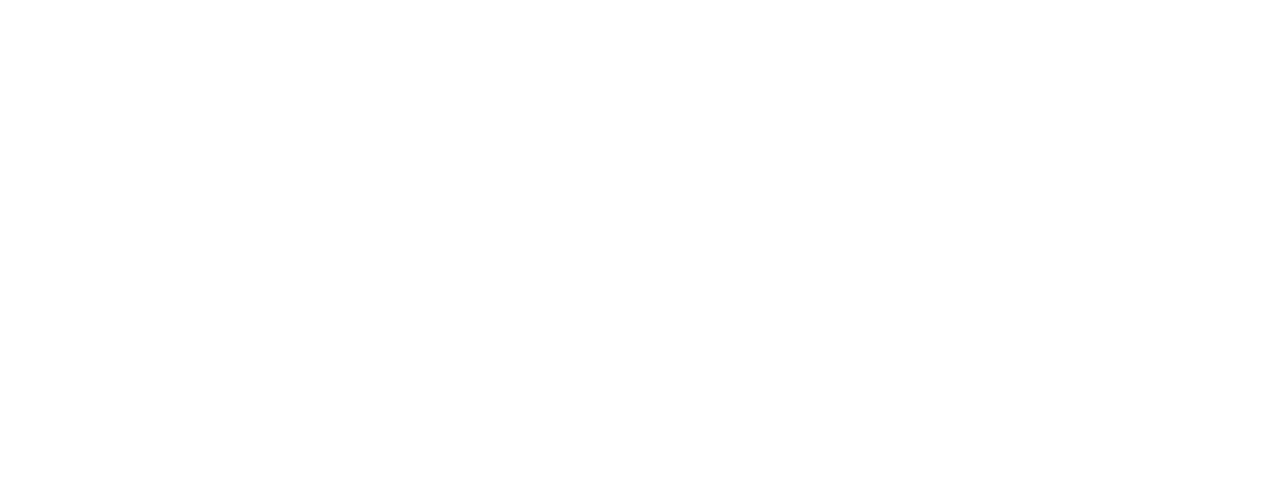
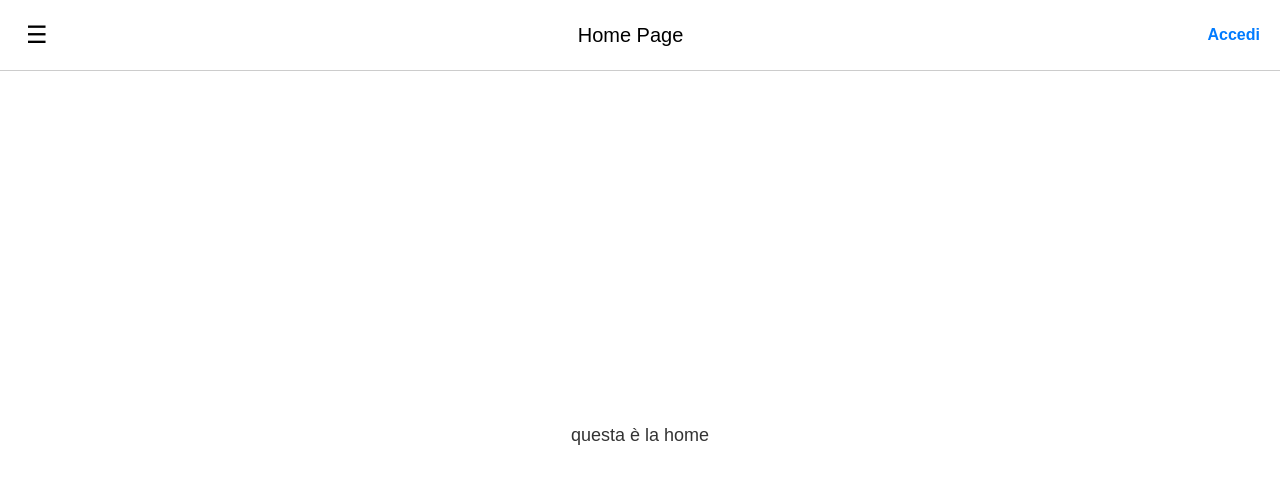
Before and after one commit to lucaCarlassara/webapp, a React (Create React App) app in the folder anime-rating-frontend/: page /home in a window 1280 px wide. Before the commit this address had no page. Shown: the top 484 px of the page. Built offline with nearby package versions, Linux system fonts and the light colour scheme.

Commit message:
con home page che manda al login

```diff
--- a/anime-rating-frontend/src/App.js
+++ b/anime-rating-frontend/src/App.js
@@ -11,7 +11,7 @@ function App() {
     return (
         <Router>
             <Routes>
-                <Route path="/" element={<HomePage />} />
+                <Route path="/home" element={<HomePage />} />
                 <Route path="/login" element={<Login setToken={setToken} />} />
                 <Route path="/register" element={<Register />} />
                 <Route path="/personal-area" element={<PersonalArea />} />
--- a/anime-rating-frontend/src/components/HomePage.js
+++ b/anime-rating-frontend/src/components/HomePage.js
@@ -1,12 +1,23 @@
-import React from 'react';
-import { Link } from 'react-router-dom';
+import React from "react";
+import { Link } from "react-router-dom";
+import "../styles/HomePage.css";
 
 function HomePage() {
     return (
-        <div>
-            <h1>Welcome to Anime Rating</h1>
-            <Link to="/login"><button>Login</button></Link>
-            <Link to="/register"><button>Register</button></Link>
+        <div className="container">
+            {/* Header */}
+            <div className="header">
+                <button className="menu-button">&#9776;</button>
+                <h1 className="title">Home Page</h1>
+                <Link to="/login" className="login-link">
+                    Accedi
+                </Link>
+            </div>
+
+            {/* Content */}
+            <div className="content">
+                <p>questa è la home</p>
+            </div>
         </div>
     );
 }
--- /dev/null
+++ b/anime-rating-frontend/src/styles/HomePage.css
@@ -0,0 +1,53 @@
+/* Stile generale per il contenitore */
+.container {
+    font-family: Arial, sans-serif;
+    text-align: center;
+    padding: 0;
+    margin: 0;
+    height: 100vh;
+    display: flex;
+    flex-direction: column;
+}
+
+/* Stile per l'intestazione */
+.header {
+    display: flex;
+    justify-content: space-between;
+    align-items: center;
+    padding: 10px 20px;
+    border-bottom: 1px solid #ccc;
+    height: 50px;
+}
+
+/* Pulsante del menu laterale */
+.menu-button {
+    font-size: 24px;
+    background: none;
+    border: none;
+    cursor: pointer;
+}
+
+/* Titolo della pagina */
+.title {
+    margin: 0;
+    font-size: 20px;
+    font-weight: normal;
+}
+
+/* Link "Accedi" */
+.login-link {
+    text-decoration: none;
+    font-size: 16px;
+    color: #007BFF;
+    font-weight: bold;
+}
+
+/* Contenuto principale */
+.content {
+    flex-grow: 1;
+    display: flex;
+    justify-content: center;
+    align-items: center;
+    font-size: 18px;
+    color: #333;
+}
```
